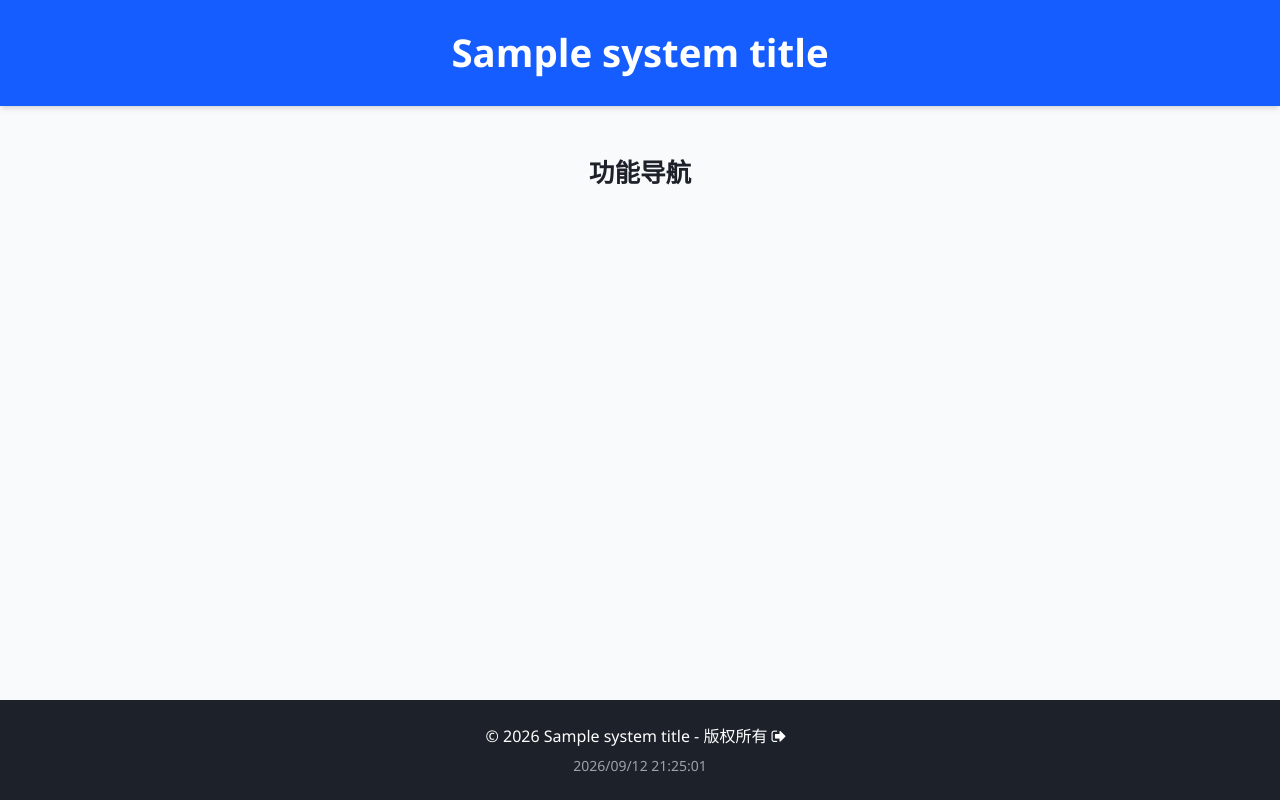
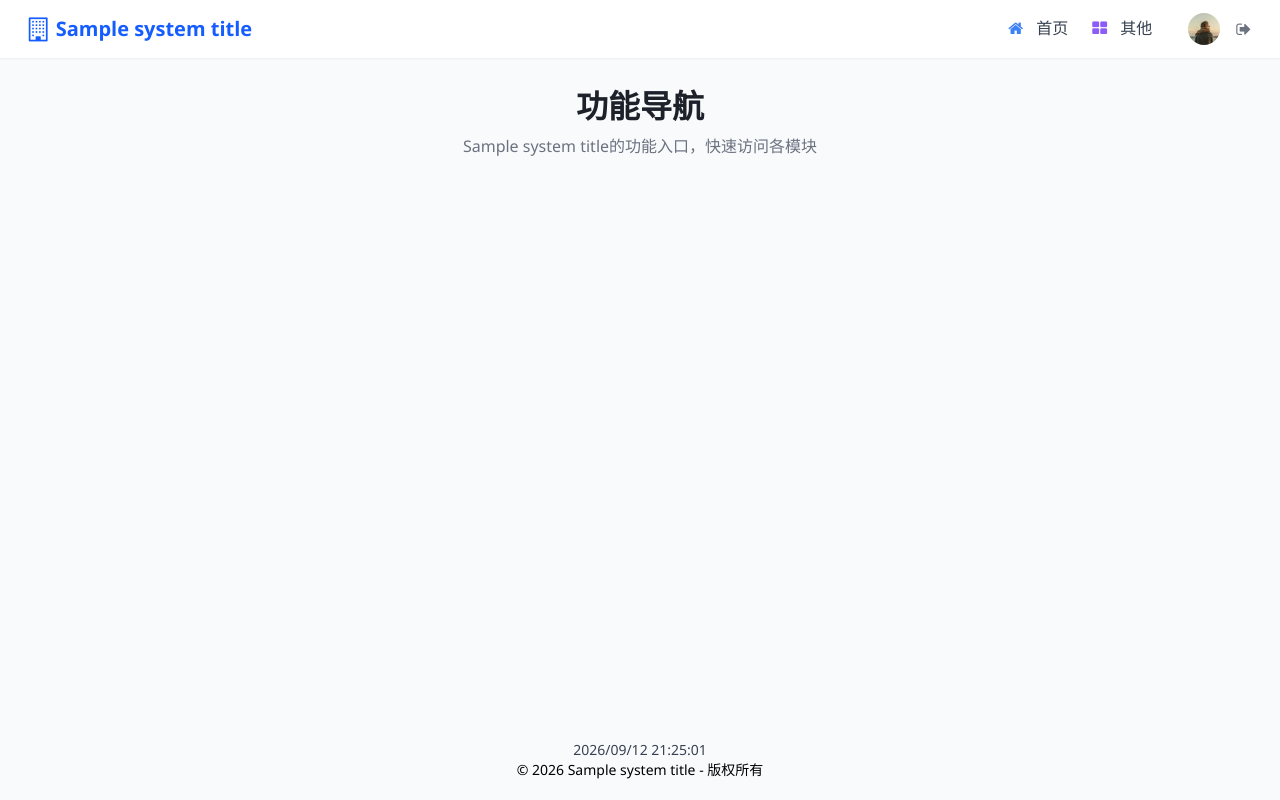
Before and after one commit to ccwy/dorm, a Python web app: template templates/index.html in a window 1280 px wide. Run offline with Jinja, Linux system fonts and the light colour scheme; the template is opened without the code that fills it: most values are stand-ins (such as "Sample title", 1, 10 or a date in 2020).

Commit message:
v1.0
面包屑导航维修按钮对齐修复
首页修改5
登录提示修改
其他页面布局修改4

```diff
--- a/blueprints/login/login.py
+++ b/blueprints/login/login.py
@@ -170,8 +170,8 @@ def login():
             user.last_login_at = datetime.now()
             db.session.commit()
 
-            logging.info(f"登录成功，欢迎使用")
-            flash('登录成功，欢迎使用系统', 'success')
+            logging.info(f"{user.name}登录成功，欢迎使用本系统")
+            flash(f'{user.name}登录成功，欢迎使用', 'success')
             # 根据用户角色决定重定向目标
             if current_user.role_id and current_user.user_role and current_user.user_role.code != 'user':
                 if current_user.user_role.code == 'maintenance_staff':
--- a/templates/header.html
+++ b/templates/header.html
@@ -80,19 +80,19 @@
         <a href="{{ url_for('maintenance_admin.admin_order_list') }}"
            class="nav-item nav-maintenance text-gray-700 hover:text-primary transition-colors py-1 border-b-2
            {% if request.endpoint and 'maintenance' in request.endpoint %}border-primary text-primary{% else %}border-transparent{% endif %}">
-            <i class="fa fa-wrench mr-1"></i>维修
+            <i class="fa fa-wrench mr-2"></i>维修
         </a>
         {% elif current_user.has_permission('maintenance.handle') %}
         <a href="{{ url_for('maintenance_staff.staff_order_list') }}"
            class="nav-item nav-maintenance text-gray-700 hover:text-primary transition-colors py-1 border-b-2
            {% if request.endpoint and 'maintenance' in request.endpoint %}border-primary text-primary{% else %}border-transparent{% endif %}">
-            <i class="fa fa-wrench mr-1"></i>维修
+            <i class="fa fa-wrench mr-2"></i>维修
         </a>
         {% elif current_user.has_permission('maintenance.create') %}
         <a href="{{ url_for('maintenance_user.user_order_list') }}"
            class="nav-item nav-maintenance text-gray-700 hover:text-primary transition-colors py-1 border-b-2
            {% if request.endpoint and 'maintenance' in request.endpoint %}border-primary text-primary{% else %}border-transparent{% endif %}">
-            <i class="fa fa-wrench mr-1"></i>维修
+            <i class="fa fa-wrench mr-2"></i>维修
         </a>
         {% endif %}
         {% endif %}
--- a/templates/index.html
+++ b/templates/index.html
@@ -41,33 +41,31 @@
         }
     </style>
     <style>
-        /* 确保页面占满全屏并将页脚固定在底部 */
-        html {
-            height: 100%;
+        .nav-card {
+            width: 100%;
         }
-        body {
-            min-height: 100%;
-            display: flex;
-            flex-direction: column;
+        @media (min-width: 768px) {
+            .nav-card {
+                width: calc(33.333% - 1rem);
             }
-        main {
-            flex: 1; /* 让主内容区域自动填充剩余空间 */
         }
-        footer {
-            margin-top: auto; /* 自动推到页面底部 */
+        @media (min-width: 1024px) {
+            .nav-card {
+                width: calc(20% - 1.2rem);
+            }
         }
     </style>
 </head>
-<body class="bg-gray-50">
-    <header class="bg-primary text-white shadow-md">
-        <div class="container mx-auto px-4 py-6">
-            <h1 class="text-[clamp(1.2rem,3vw,2.5rem)] font-bold text-center" id="systemTitle">{{ system_title }}</h1>
+<body class="bg-gray-50 min-h-screen">
+    {% include 'header.html' %}
 
+    <main class="container mx-auto px-4 py-6">
+        <!-- 标题区域 - 与其他页面一致 -->
+        <div class="mb-6 fade-in text-center">
+            <h2 class="text-[clamp(1.5rem,3vw,2rem)] font-bold text-dark">功能导航</h2>
+            <p class="text-gray-500 mt-1">{{ system_title }}的功能入口，快速访问各模块</p>
         </div>
-    </header>
 
-    <main class="container mx-auto px-4 py-12">
-        <h2 class="text-[clamp(1rem,2vw,1.8rem)] font-semibold text-center mb-10 text-dark" id="mainPageTitle">功能导航</h2>
         {% with messages = get_flashed_messages(with_categories=true) %}
             {% if messages %}
                 <div class="flash-messages mb-6 mx-auto" style="max-width: 500px;">
@@ -80,12 +78,12 @@
                 </div>
             {% endif %}
         {% endwith %}
-        <!-- 卡片容器添加额外的居中控制 -->
-        <div class="flex justify-center">
-            <div class="grid grid-cols-1 sm:grid-cols-2 md:grid-cols-3 lg:grid-cols-4 gap-6 max-w-6xl w-full">
+
+        <!-- 卡片容器：flex居中布局 -->
+        <div class="flex flex-wrap justify-center gap-6">
             <!-- 用户管理 -->
             {% if get_config_value('FEATURE_USER_MANAGE_ENABLED', True) and current_user.has_permission('user.view') %}
-                <div class="bg-white rounded-xl p-6 card-shadow btn-hover">
+            <div class="bg-white rounded-xl p-6 card-shadow btn-hover nav-card">
                 <a href="{{ url_for('user.manage') }}" class="flex flex-col items-center text-center">
                     <div class="w-16 h-16 bg-secondary/10 rounded-full flex items-center justify-center mb-4">
                         <i class="fa fa-users text-xl md:text-2xl text-secondary"></i>
@@ -98,7 +96,7 @@
 
             <!-- 房间管理 -->
             {% if get_config_value('FEATURE_ROOM_MANAGE_ENABLED', True) and current_user.has_permission('room.view') %}
-                <div class="bg-white rounded-xl p-6 card-shadow btn-hover">
+            <div class="bg-white rounded-xl p-6 card-shadow btn-hover nav-card">
                 <a href="{{ url_for('room.manage') }}" class="flex flex-col items-center text-center">
                     <div class="w-16 h-16 bg-primary/10 rounded-full flex items-center justify-center mb-4">
                         <i class="fa fa-building-o text-xl md:text-2xl text-primary"></i>
@@ -111,7 +109,7 @@
 
             <!-- 宿舍分配管理 -->
             {% if get_config_value('FEATURE_DORM_MANAGE_ENABLED', True) and current_user.has_permission('dorm.view') %}
-                <div class="bg-white rounded-xl p-6 card-shadow btn-hover">
+            <div class="bg-white rounded-xl p-6 card-shadow btn-hover nav-card">
                 <a href="{{ url_for('dorm.manage') }}" class="flex flex-col items-center text-center">
                     <div class="w-16 h-16 bg-accent/10 rounded-full flex items-center justify-center mb-4">
                         <i class="fa fa-exchange text-xl md:text-2xl text-accent"></i>
@@ -124,9 +122,9 @@
 
 
 
-                <!-- 水电费管理（暂保留，需确认对应路由） -->
+            <!-- 水电费管理 -->
             {% if get_config_value('FEATURE_UTILITY_BILL_ENABLED', True) and current_user.has_permission('utility.view') %}
-                <div class="bg-white rounded-xl p-6 card-shadow btn-hover">
+            <div class="bg-white rounded-xl p-6 card-shadow btn-hover nav-card">
                 <a href="{{ url_for('utility_index.utility_index') }}" class="flex flex-col items-center text-center">
                     <div class="w-16 h-16 bg-amber-500/10 rounded-full flex items-center justify-center mb-4">
                         <i class="fa fa-bolt text-xl md:text-2xl text-amber-500"></i>
@@ -139,7 +137,7 @@
 
             <!-- 补贴管理 -->
             {% if get_config_value('FEATURE_FEE_SUBSIDY_ENABLED', True) and current_user.has_permission('fee_subsidy.view') %}
-                <div class="bg-white rounded-xl p-6 card-shadow btn-hover">
+            <div class="bg-white rounded-xl p-6 card-shadow btn-hover nav-card">
                 <a href="{{ url_for('fee_subsidy.fee_subsidy_index') }}" class="flex flex-col items-center text-center">
                     <div class="w-16 h-16 bg-purple-500/10 rounded-full flex items-center justify-center mb-4">
                         <i class="fa fa-money text-xl md:text-2xl text-purple-500"></i>
@@ -152,7 +150,7 @@
 
             <!-- 文件共享 -->
             {% if get_config_value('FEATURE_FILE_SHARING_ENABLED', True) and current_user.has_permission('file_sharing.view') %}
-                <div class="bg-white rounded-xl p-6 card-shadow btn-hover">
+            <div class="bg-white rounded-xl p-6 card-shadow btn-hover nav-card">
                 <a href="{{ url_for('file_sharing.file_sharing') }}" class="flex flex-col items-center text-center">
                     <div class="w-16 h-16 bg-green-500/10 rounded-full flex items-center justify-center mb-4">
                         <i class="fa fa-folder-open text-xl md:text-2xl text-green-500"></i>
@@ -165,7 +163,7 @@
 
             <!-- 留言管理 -->
             {% if get_config_value('FEATURE_TICKET_MANAGE_ENABLED', True) and current_user.has_permission('ticket.view') %}
-                <div class="bg-white rounded-xl p-6 card-shadow btn-hover">
+            <div class="bg-white rounded-xl p-6 card-shadow btn-hover nav-card">
                 <a href="{{ url_for('ticket_admin.admin_ticket_list' if current_user.has_permission('ticket.manage') else 'ticket_user.user_ticket_list') }}" class="flex flex-col items-center text-center">
                     <div class="w-16 h-16 bg-purple-500/10 rounded-full flex items-center justify-center mb-4">
                         <i class="fa fa-ticket text-xl md:text-2xl text-purple-500"></i>
@@ -175,9 +173,10 @@
                 </a>
             </div>
             {% endif %}
+
             <!-- 待办事项 -->
             {% if get_config_value('FEATURE_TODO_MANAGE_ENABLED', True) and current_user.has_permission('todo.view') %}
-                <div class="bg-white rounded-xl p-6 card-shadow btn-hover">
+            <div class="bg-white rounded-xl p-6 card-shadow btn-hover nav-card">
                 <a href="/todo/" class="flex flex-col items-center text-center">
                     <div class="w-16 h-16 bg-green-500/10 rounded-full flex items-center justify-center mb-4">
                         <i class="fa fa-list text-xl md:text-2xl text-green-500"></i>
@@ -190,7 +189,7 @@
 
             <!-- 聊天功能 -->
             {% if get_config_value('FEATURE_CHAT_ENABLED', True) and current_user.has_permission('chat.manage') %}
-                <div class="bg-white rounded-xl p-6 card-shadow btn-hover">
+            <div class="bg-white rounded-xl p-6 card-shadow btn-hover nav-card">
                 <a href="{{ url_for('chat.chat_index') }}" class="flex flex-col items-center text-center">
                     <div class="w-16 h-16 bg-blue-500/10 rounded-full flex items-center justify-center mb-4">
                         <i class="fa fa-comments text-xl md:text-2xl text-green-500"></i>
@@ -203,7 +202,7 @@
 
             <!-- 部门管理 -->
             {% if get_config_value('FEATURE_DEPARTMENT_ENABLED', True) and current_user.has_permission('department.view') %}
-                <div class="bg-white rounded-xl p-6 card-shadow btn-hover">
+            <div class="bg-white rounded-xl p-6 card-shadow btn-hover nav-card">
                 <a href="{{ url_for('department.index') }}" class="flex flex-col items-center text-center">
                     <div class="w-16 h-16 bg-indigo-500/10 rounded-full flex items-center justify-center mb-4">
                         <i class="fa fa-sitemap text-xl md:text-2xl text-indigo-500"></i>
@@ -216,7 +215,7 @@
 
             <!-- 固定资产管理 -->
             {% if get_config_value('FEATURE_FIXED_ASSET_MANAGE_ENABLED', True) and current_user.has_permission('fixed_asset.view') %}
-                <div class="bg-white rounded-xl p-6 card-shadow btn-hover">
+            <div class="bg-white rounded-xl p-6 card-shadow btn-hover nav-card">
                 <a href="{{ url_for('fixed_asset.index') }}" class="flex flex-col items-center text-center">
                     <div class="w-16 h-16 bg-cyan-500/10 rounded-full flex items-center justify-center mb-4">
                         <i class="fa fa-cube text-xl md:text-2xl text-cyan-500"></i>
@@ -229,7 +228,7 @@
 
             <!-- 低值易耗品管理 -->
             {% if get_config_value('FEATURE_SUPPLY_MANAGE_ENABLED', True) and current_user.has_permission('supply.view') %}
-                <div class="bg-white rounded-xl p-6 card-shadow btn-hover">
+            <div class="bg-white rounded-xl p-6 card-shadow btn-hover nav-card">
                 <a href="{{ url_for('supply_index.supply_home') }}" class="flex flex-col items-center text-center">
                     <div class="w-16 h-16 bg-green-500/10 rounded-full flex items-center justify-center mb-4">
                         <i class="fa fa-cubes text-xl md:text-2xl text-green-500"></i>
@@ -240,9 +239,48 @@
             </div>
             {% endif %}
 
+            <!-- 供应商管理 -->
+            {% if get_config_value('FEATURE_SUPPLY_MANAGE_ENABLED', True) and current_user.has_permission('supplier.view') %}
+            <div class="bg-white rounded-xl p-6 card-shadow btn-hover nav-card">
+                <a href="{{ url_for('supplier.index') }}" class="flex flex-col items-center text-center">
+                    <div class="w-16 h-16 bg-blue-500/10 rounded-full flex items-center justify-center mb-4">
+                        <i class="fa fa-truck text-xl md:text-2xl text-blue-600"></i>
+                    </div>
+                    <h3 class="text-base md:text-lg font-medium text-dark mb-2">供应商管理</h3>
+                    <p class="text-gray-500 text-sm">管理低值易耗品供应商信息</p>
+                </a>
+            </div>
+            {% endif %}
+
+            <!-- 存放位置管理 -->
+            {% if get_config_value('FEATURE_SUPPLY_MANAGE_ENABLED', True) and current_user.has_permission('storage_location.view') %}
+            <div class="bg-white rounded-xl p-6 card-shadow btn-hover nav-card">
+                <a href="{{ url_for('storage_location.index') }}" class="flex flex-col items-center text-center">
+                    <div class="w-16 h-16 bg-amber-500/10 rounded-full flex items-center justify-center mb-4">
+                        <i class="fa fa-map-marker text-xl md:text-2xl text-amber-600"></i>
+                    </div>
+                    <h3 class="text-base md:text-lg font-medium text-dark mb-2">存放位置管理</h3>
+                    <p class="text-gray-500 text-sm">管理物品存放位置信息</p>
+                </a>
+            </div>
+            {% endif %}
+
+            <!-- 基础物品资料管理 -->
+            {% if get_config_value('FEATURE_SUPPLY_MANAGE_ENABLED', True) and current_user.has_permission('supply_item.view') %}
+            <div class="bg-white rounded-xl p-6 card-shadow btn-hover nav-card">
+                <a href="{{ url_for('supply_item.index') }}" class="flex flex-col items-center text-center">
+                    <div class="w-16 h-16 bg-emerald-500/10 rounded-full flex items-center justify-center mb-4">
+                        <i class="fa fa-cube text-xl md:text-2xl text-emerald-600"></i>
+                    </div>
+                    <h3 class="text-base md:text-lg font-medium text-dark mb-2">基础物料资料管理</h3>
+                    <p class="text-gray-500 text-sm">管理基础物料资料信息</p>
+                </a>
+            </div>
+            {% endif %}
+
             <!-- 合同管理 -->
             {% if get_config_value('FEATURE_CONTRACT_MANAGE_ENABLED', True) and current_user.has_permission('contract.view') %}
-                <div class="bg-white rounded-xl p-6 card-shadow btn-hover">
+            <div class="bg-white rounded-xl p-6 card-shadow btn-hover nav-card">
                 <a href="{{ url_for('contract.index') }}" class="flex flex-col items-center text-center">
                     <div class="w-16 h-16 bg-blue-800/10 rounded-full flex items-center justify-center mb-4">
                         <i class="fa fa-file-text text-xl md:text-2xl text-blue-800"></i>
@@ -255,7 +293,7 @@
 
             <!-- 后勤维修 -->
             {% if get_config_value('FEATURE_MAINTENANCE_MANAGE_ENABLED', True) and current_user.has_permission('maintenance.view') %}
-                <div class="bg-white rounded-xl p-6 card-shadow btn-hover">
+            <div class="bg-white rounded-xl p-6 card-shadow btn-hover nav-card">
                 {% if current_user.has_permission('maintenance.manage') %}
                 <a href="{{ url_for('maintenance_admin.admin_order_list') }}" class="flex flex-col items-center text-center">
                 {% elif current_user.has_permission('maintenance.handle') %}
@@ -276,7 +314,7 @@
 
             <!-- 角色管理 -->
             {% if get_config_value('FEATURE_ROLE_MANAGE_ENABLED', True) and current_user.has_permission('role.view') %}
-                <div class="bg-white rounded-xl p-6 card-shadow btn-hover">
+            <div class="bg-white rounded-xl p-6 card-shadow btn-hover nav-card">
                 <a href="{{ url_for('role.role_list') }}" class="flex flex-col items-center text-center">
                     <div class="w-16 h-16 bg-teal-500/10 rounded-full flex items-center justify-center mb-4">
                         <i class="fa fa-shield text-xl md:text-2xl text-teal-500"></i>
@@ -289,7 +327,7 @@
 
             <!-- 系统设置 -->
             {% if current_user.has_any_permission('system_settings') %}
-                <div class="bg-white rounded-xl p-6 card-shadow btn-hover">
+            <div class="bg-white rounded-xl p-6 card-shadow btn-hover nav-card">
                 <a href="{{ url_for('system_settings.settings') }}" class="flex flex-col items-center text-center">
                     <div class="w-16 h-16 bg-red-500/10 rounded-full flex items-center justify-center mb-4">
                         <i class="fa fa-cog text-xl md:text-2xl text-red-500"></i>
@@ -303,7 +341,7 @@
 
             <!-- 操作日志记录 -->
             {% if get_config_value('FEATURE_SYSTEM_LOG_ENABLED', True) and current_user.has_permission('log.view') %}
-                <div class="bg-white rounded-xl p-6 card-shadow btn-hover">
+            <div class="bg-white rounded-xl p-6 card-shadow btn-hover nav-card">
                 <a href="{{ url_for('log.log') }}" class="flex flex-col items-center text-center">
                     <div class="w-16 h-16 bg-indigo-500/10 rounded-full flex items-center justify-center mb-4">
                         <i class="fa fa-history text-xl md:text-2xl text-indigo-500"></i>
@@ -317,60 +355,8 @@
 
 
         </div>
-        </div>
     </main>
 
-    <footer class="bg-dark text-white py-6">
-        <div class="container mx-auto px-4 text-center">
-            <p>&copy; <span id="currentYear"></span> {{ system_title }} - 版权所有
-            <!-- 新增退出登录按钮 -->
-            <a href="{{ url_for('login.logout') }}" >
-                <i class="fa fa-sign-out mr-2"></i>
-            </a>
-            </p>
-            <p class="text-gray-400 text-sm mt-2" id="currentTime"></p>
-        </div>
-    </footer>
-
-    <script>
-        // 设置北京时区时间
-        function updateDateTime() {
-            const now = new Date();
-            // 北京时区 (UTC+8)
-            const beijingTime = new Date(now.getTime());
-
-            // 更新年份
-            document.getElementById('currentYear').textContent = beijingTime.getUTCFullYear();
-
-            // 格式化时间显示
-            const options = {
-                year: 'numeric',
-                month: '2-digit',
-                day: '2-digit',
-                hour: '2-digit',
-                minute: '2-digit',
-                second: '2-digit',
-                hour12: false,
-                timeZone: 'Asia/Shanghai'
-            };
-            document.getElementById('currentTime').textContent = beijingTime.toLocaleString('zh-CN', options);
-        }
-
-        // 初始化更新时间并设置定时器
-        updateDateTime();
-        setInterval(updateDateTime, 1000);
-
-        // 从配置加载系统标题
-        function loadSystemTitles() {
-            const systemTitle = "{{ system_title }}";
-            const mainPageTitle = "功能导航";
-
-            document.getElementById('systemTitle').textContent = systemTitle;
-            document.getElementById('mainPageTitle').textContent = mainPageTitle;
-        }
-
-        // 页面加载时加载标题设置
-        window.addEventListener('DOMContentLoaded', loadSystemTitles);
-    </script>
+    {% include 'footer.html' %}
 </body>
 </html>
--- a/templates/other/other_index.html
+++ b/templates/other/other_index.html
@@ -64,7 +64,7 @@
             </div>
         </div>
 
-        <div class="grid grid-cols-1 md:grid-cols-3 gap-8">
+        <div class="grid grid-cols-1 md:grid-cols-4 gap-8">
 
             {% with messages = get_flashed_messages(with_categories=true) %}
                 {% if messages %}
```
Lines whose indentation alone changed are shown as unchanged.
